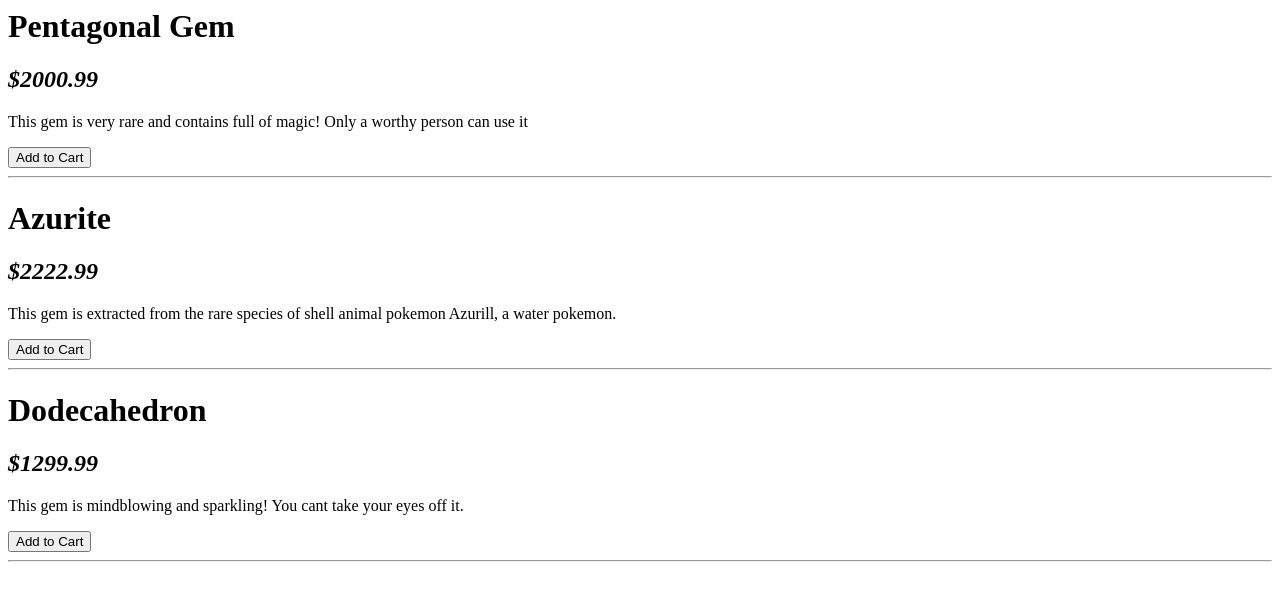
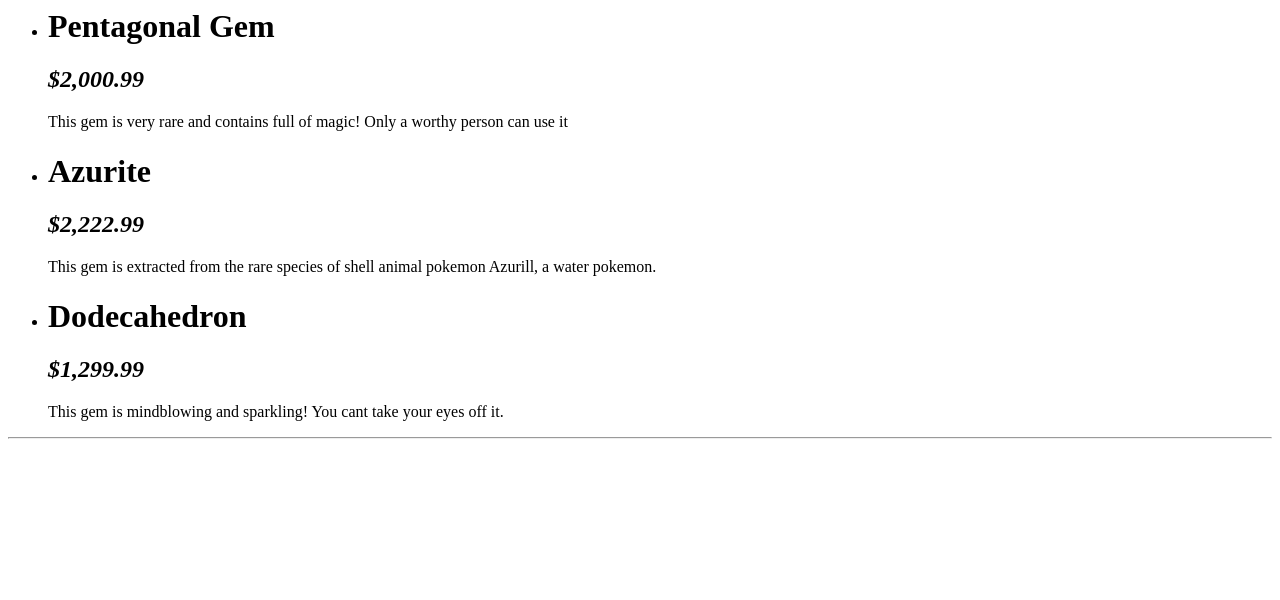
Before and after one commit to applecool/Angular-Projects, a plain HTML site: page Gem Store/index.html in a window 1280 px wide. Drawn offline with Linux system fonts and the light colour scheme.

Commit message:
Fixed decimal values

```diff
--- a/Gem Store/index.html
+++ b/Gem Store/index.html
@@ -5,13 +5,17 @@
 
     <body ng-controller="StoreController as store">  <!-- ng-controller is a directive. StoreController is the name of the controller. as is a keyword and store is an alias which we would use in the expressions below-->
 
-       <div class="product-row" ng-hide="store.product.soldOut" ng-repeat="product in store.products">
-    <!-- ng-hide is a directive which will hide the occurrance if the value of the expression is evaluated to false. alternatively we can also use ng-show with a ! [NOT] to make it work in a reverse manner -->
+       <div ng-hide="store.product.soldOut">
+    <!-- ng-hide is a directive which will hide the section if the value of the expression is evaluated to false. alternatively we can also use ng-show with a ! [NOT] to make it work in a reverse manner -->
          <!-- ng-repeat is a directive which will allow us to loop through an array of items. This works till it reaches to zero items in the array. Here product refers to the current item and store.products refers to our array -->
-          <h1>{{product.name}}</h1>
-           <h2><em>${{product.price}}</em></h2>
-          <p>{{product.description}}</p>
-          <button ng-show="product.canPurchase">Add to Cart</button>  <!-- ng-show is a directive which will show the button if the value of the expression is true in our case -->
+          <ul class="list-group">
+              <li class="list-group-item" ng-repeat="product in store.products">
+                  <h1>{{product.name}}</h1>
+                   <h2><em class="pull-right">{{product.price | currency}}</em></h2> <!-- Added filter "currency" -->
+                      <p>{{product.description}}</p>
+                      <!--<button ng-show="product.canPurchase">Add to Cart</button>  <!-- ng-show is a directive which will show the button if the value of the expression is true in our case -->
+              </li>
+           </ul>
           <hr>
        </div>
 
```
